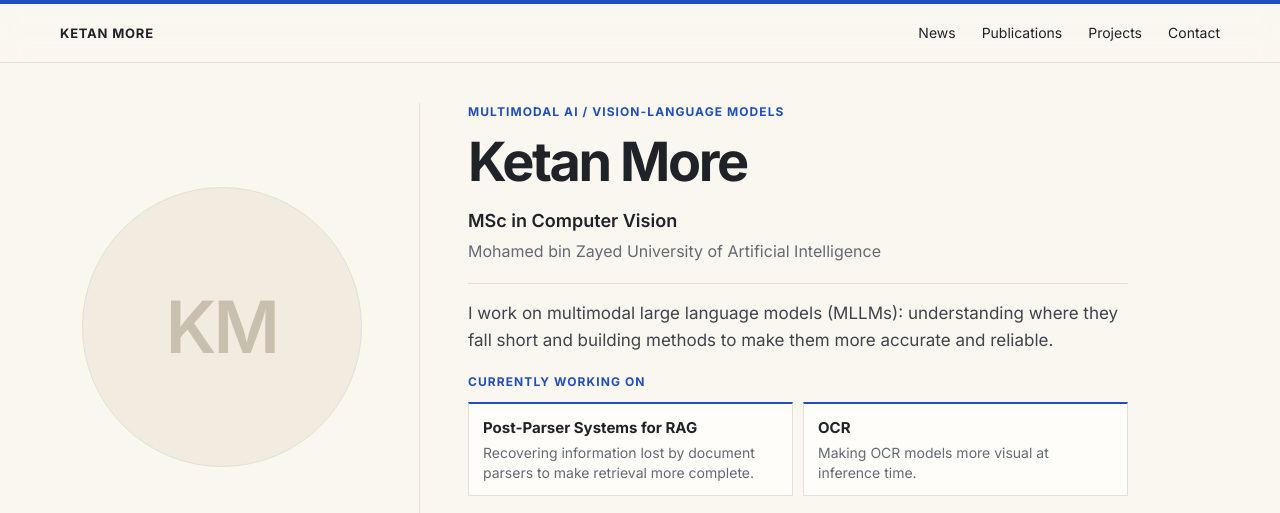
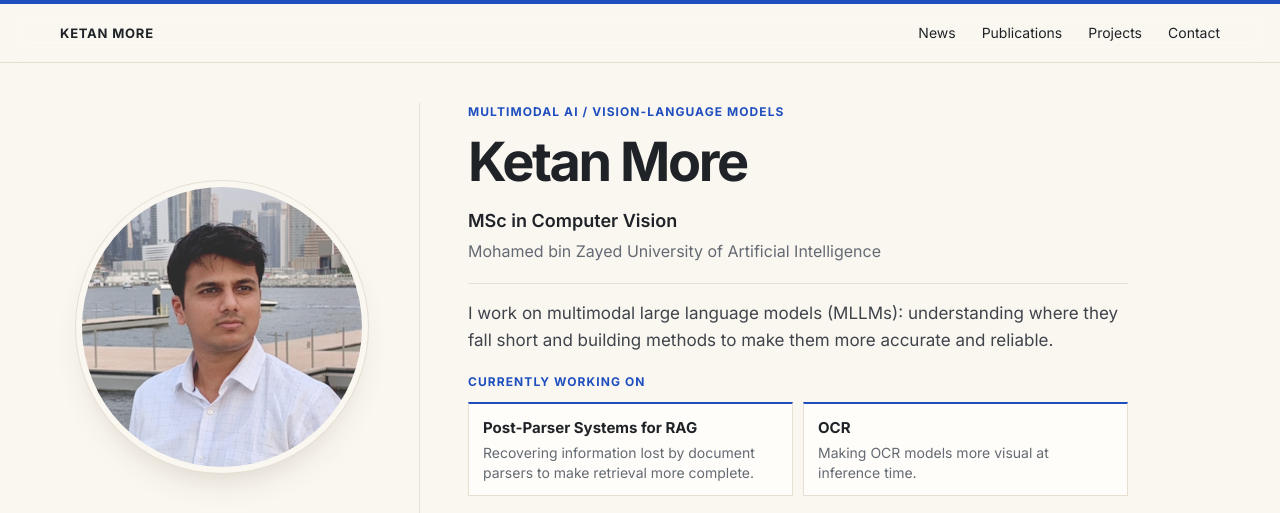
Before and after one commit to ketanmore2002/ketanmore2002.github.io, a plain HTML site: page index.html in a window 1280 px wide. Shown: the top 513 px of the page. Drawn offline with Linux system fonts and the light colour scheme.

Commit message:
Add files via upload

```diff
--- a/index.html
+++ b/index.html
@@ -33,7 +33,7 @@
   <!-- HERO -->
   <section id="home" class="page hero">
     <figure class="portrait fade">
-      <img id="portrait" src="images/profile-circle.jpg" alt="Portrait of Ketan More">
+      <img id="portrait" src="profile-circle.jpg" alt="Portrait of Ketan More">
     </figure>
     <div class="identity fade">
       <p class="overline">Multimodal AI / Vision-Language Models</p>
```
